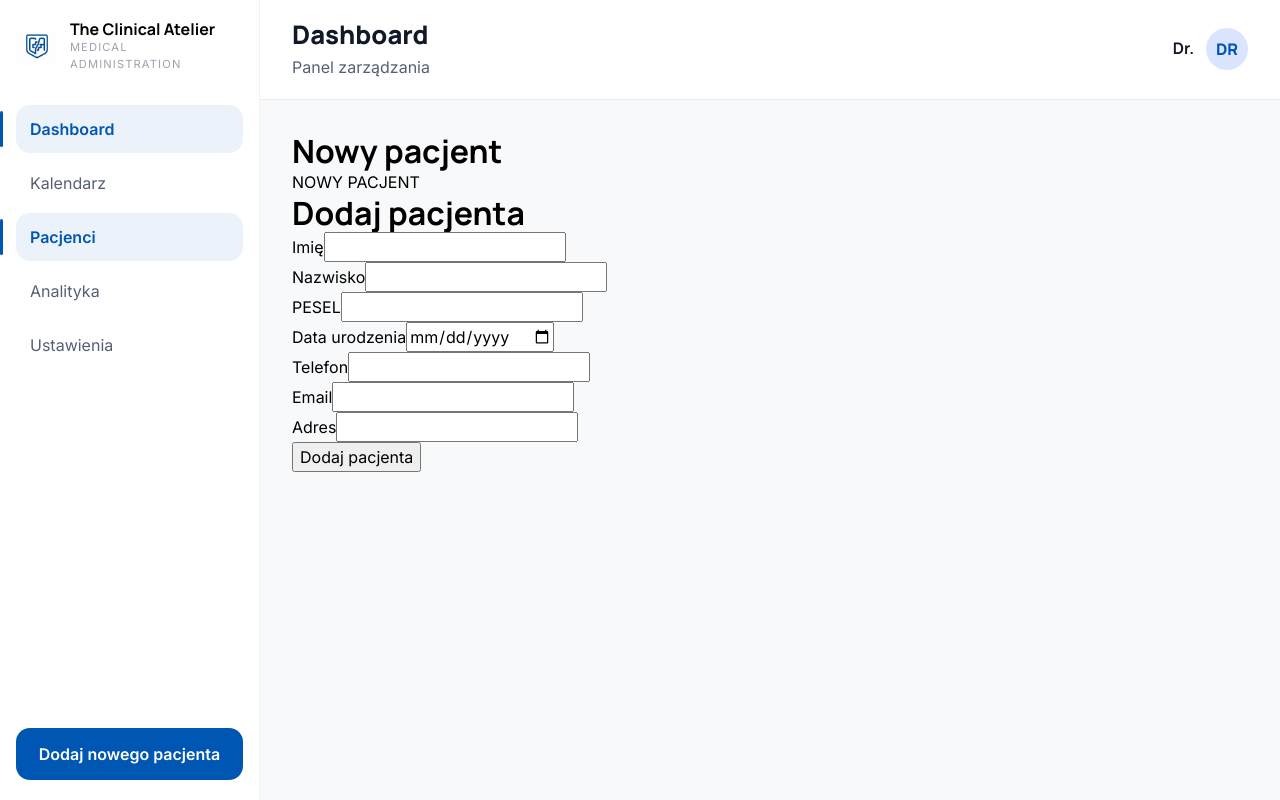
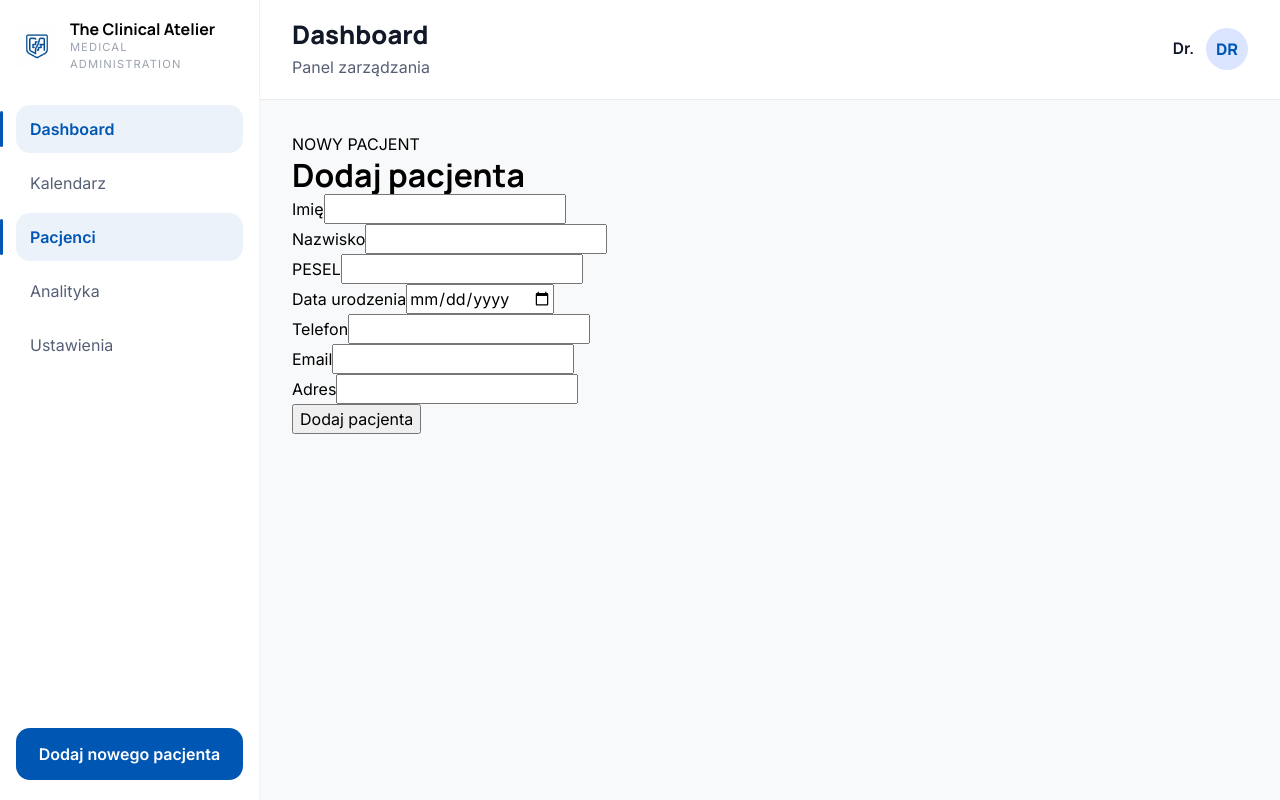
Before and after one commit to kacpi95/clinic-management-system, a React (Vite) app in the folder frontend/: page /dashboard/patients/new in a window 1280 px wide. Built offline with nearby package versions, Linux system fonts and the light colour scheme; no server answers; sample sign-in values are in the browser's storage.

Commit message:
refactor: remove unused wrapper and styles

```diff
--- a/frontend/src/features/patients/pages/NewPatient/NewPatient.tsx
+++ b/frontend/src/features/patients/pages/NewPatient/NewPatient.tsx
@@ -1,13 +1,8 @@
 import PatientForm from '../../components/PatientForm/PatientForm';
-import styles from './NewPatient.module.scss';
 
 export default function NewPatient() {
   return (
-    <div className={styles.wrapper}>
-      <div className={styles.header}>
-        <h1 className={styles.title}>Nowy pacjent</h1>
-      </div>
-
+    <div>
       <PatientForm />
     </div>
   );
```
Also changed, not shown: frontend/src/features/patients/pages/NewPatient/NewPatient.module.scss (deleted).
